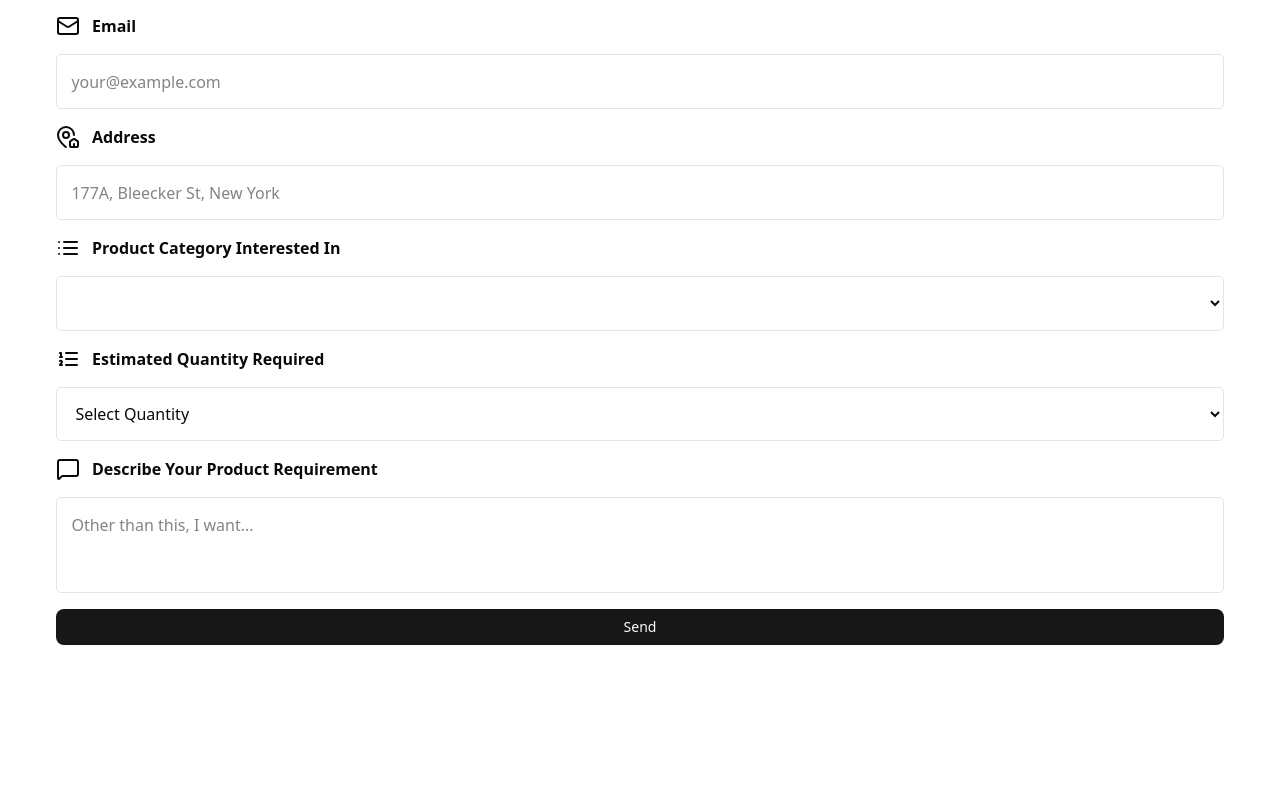
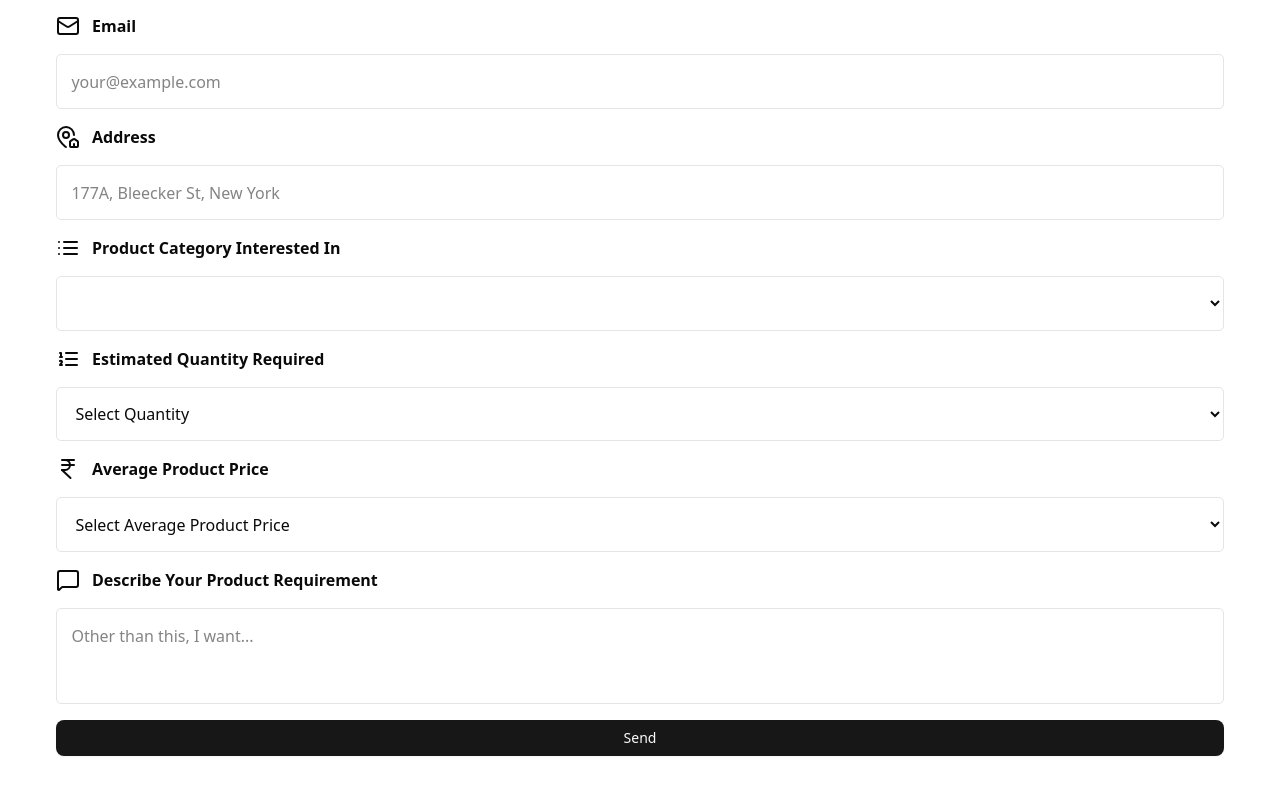
Before and after one commit to anantsehgal12/ve-form, a Next.js app: page / in a window 1280 px wide. Shown: the part 474-1268 px from the top of the page. Before the commit the page ends 1175 px from the top, so only its background shows below. Built offline with nearby package versions, Linux system fonts and the light colour scheme.

Commit message:
Update Form.jsx

```diff
--- a/app/_components/Form.jsx
+++ b/app/_components/Form.jsx
@@ -9,6 +9,7 @@ import { List } from 'lucide-react';
 import { ListOrdered } from 'lucide-react';
 import { MessageSquare } from 'lucide-react';
 import { Button } from '@/components/ui/button';
+import { IndianRupee } from 'lucide-react';
 
 function Form() {
   return (
@@ -58,7 +59,7 @@ function Form() {
               <option className='bg-background color-foreground'>Premium Gift & Combos</option>
             </li>
             <li>
-              <option className='bg-background color-foreground'>Dryfruit Combos and Packaged Food Items</option>
+              <option className='bg-background color-foreground'>Dryfruit Combos and Branded Gift Hampers</option>
             </li>
             <li>
               <option className='bg-background color-foreground'>Home Appliances</option>
@@ -80,6 +81,18 @@ function Form() {
           <option className='bg-background color-foreground'>500 and above</option>
         </select>
       </div>
+      <div className='inline-flex gap-3'><IndianRupee /><label htmlFor="1"><b>Average Product Price</b></label></div>
+      <div className="sel">
+        <select name="Average Product Price" className='p-[0.9rem] bg-transparent border rounded-[5px] w-full' defaultValue="">
+          <option className='bg-background color-foreground' value="" disabled>Select Average Product Price</option>
+          <option className='bg-background color-foreground'>Under 250</option>
+          <option className='bg-background color-foreground'>251-500</option>
+          <option className='bg-background color-foreground'>501-1500</option>
+          <option className='bg-background color-foreground'>1501-3000</option>
+          <option className='bg-background color-foreground'>3001-4999</option>
+          <option className='bg-background color-foreground'>5000 and Above</option>
+        </select>
+      </div>
       <div className='inline-flex gap-3'><MessageSquare /><label htmlFor="1"><b>Describe Your Product Requirement</b></label></div>
         <textarea name="Describe Your Product Requirement" placeholder="Other than this, I want..." id="textarea" className='resize-none p-[0.9rem] bg-transparent border rounded-[5px] h-[6rem] w-full'></textarea>
 
```
